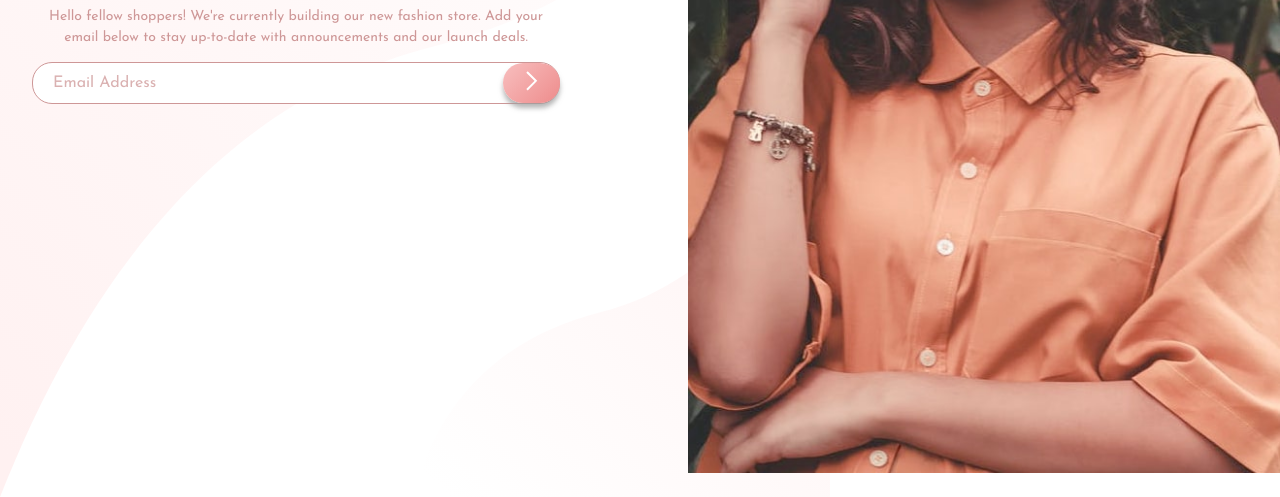
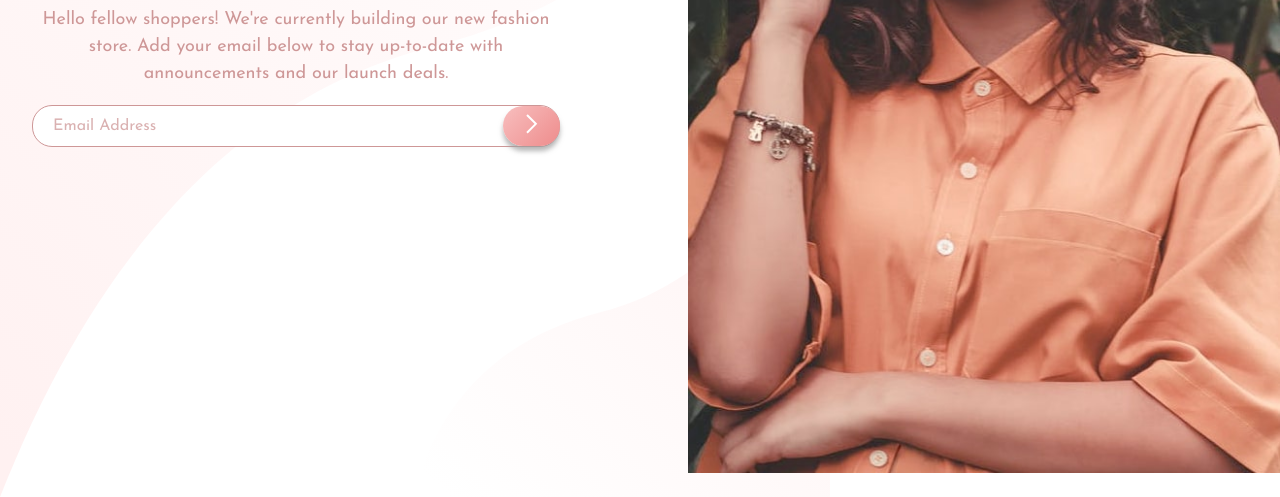
Before and after one commit to ONUOHA92/base-apparel-solution, a plain HTML site: page index.html in a window 1280 px wide. Shown: the part 303-800 px from the top of the page. Drawn offline with Linux system fonts and the light colour scheme.

Commit message:
add readme, update font-size

```diff
--- a/styles.css
+++ b/styles.css
@@ -60,7 +60,7 @@ Main Styles
 .content .text {
   color: var(--desatpink);
   line-height: 1.5;
-  font-size: 14px;
+  font-size: calc(14px + 0.5vh);
 }
 
 form {
```
Also changed, not shown: images/screenshot.png (added), 1 other file.
